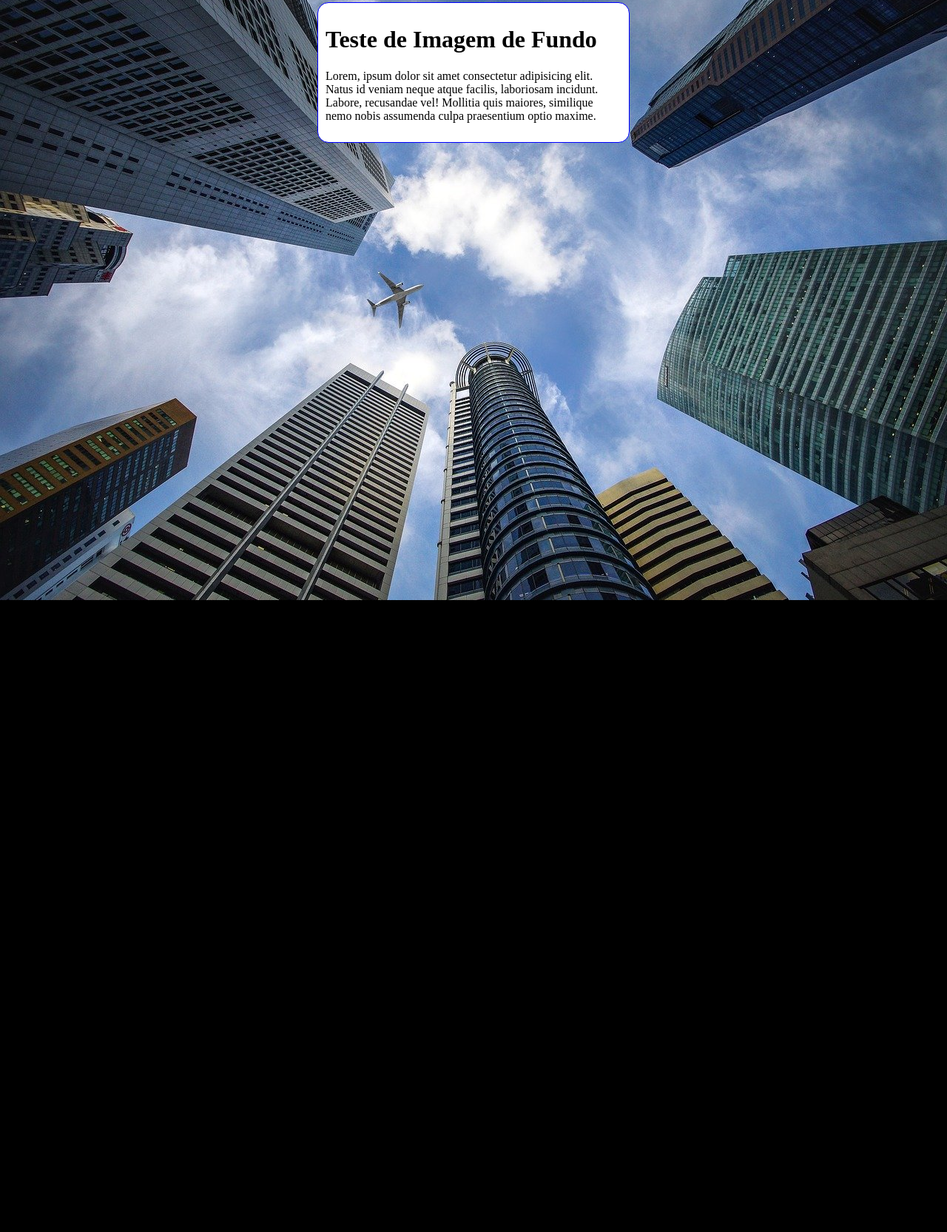
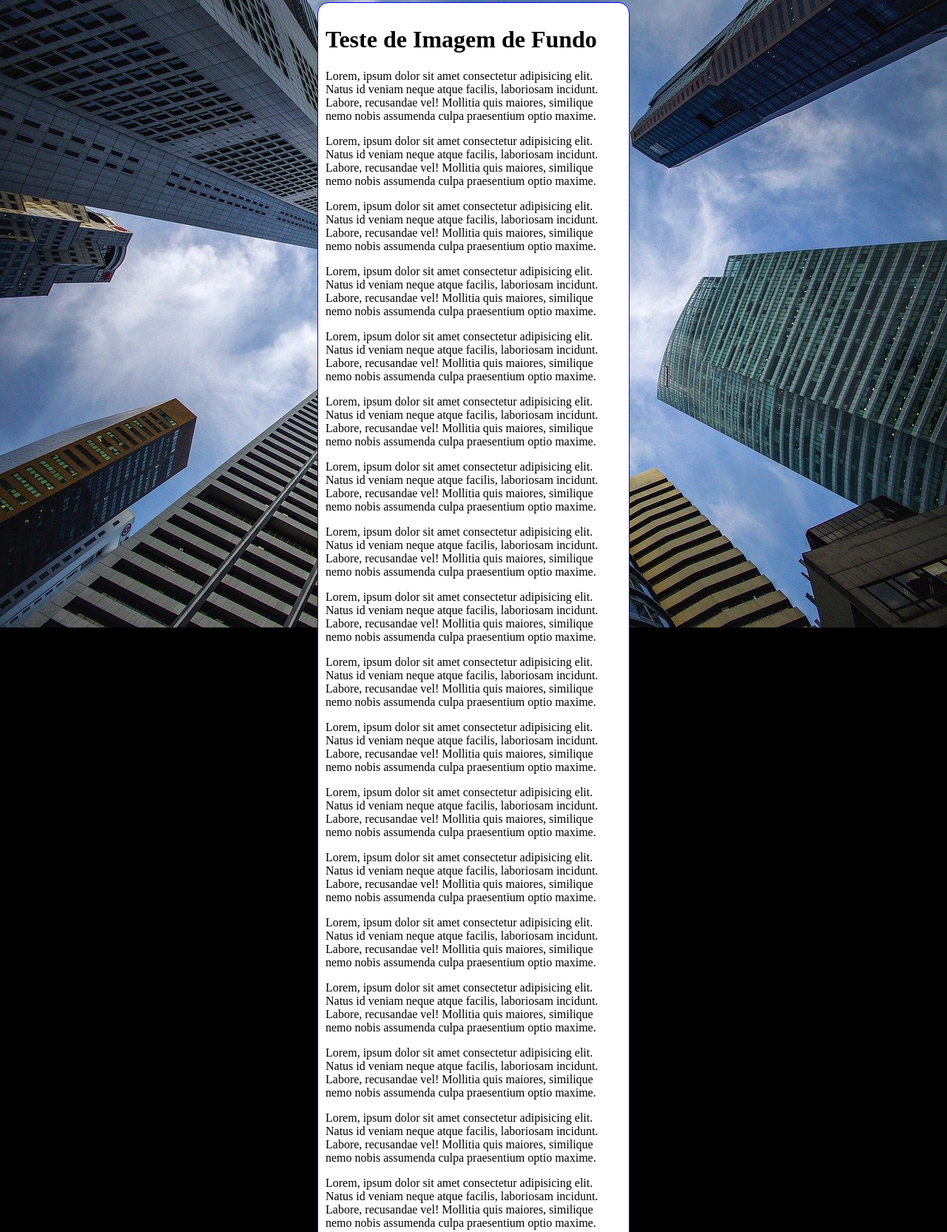
Before and after one commit to TioRiques2/HTML-CSS, a plain HTML site: page Exercicios/ex022/fundo06.html in a window 1280 px wide. Shown: the part 5-1670 px from the top of the page at 74% size. Before the commit the page ends 816 px from the top, so only its background shows below. Drawn offline with Linux system fonts and the light colour scheme.

Commit message:
att o ex022

```diff
--- a/Exercicios/ex022/fundo06.html
+++ b/Exercicios/ex022/fundo06.html
@@ -3,7 +3,7 @@
 <head>
     <meta charset="UTF-8">
     <meta name="viewport" content="width=device-width, initial-scale=1.0">
-    <title>Document</title>
+    <title>Fundo Fixo de Tela</title>
     <style>
         body{
             height: 100vh;
@@ -28,6 +28,25 @@
     <main>
         <h1>Teste de Imagem de Fundo</h1>
         <P>Lorem, ipsum dolor sit amet consectetur adipisicing elit. Natus id veniam neque atque facilis, laboriosam incidunt. Labore, recusandae vel! Mollitia quis maiores, similique nemo nobis assumenda culpa praesentium optio maxime.</P>
+        <P>Lorem, ipsum dolor sit amet consectetur adipisicing elit. Natus id veniam neque atque facilis, laboriosam incidunt. Labore, recusandae vel! Mollitia quis maiores, similique nemo nobis assumenda culpa praesentium optio maxime.</P>
+        <P>Lorem, ipsum dolor sit amet consectetur adipisicing elit. Natus id veniam neque atque facilis, laboriosam incidunt. Labore, recusandae vel! Mollitia quis maiores, similique nemo nobis assumenda culpa praesentium optio maxime.</P>
+        <P>Lorem, ipsum dolor sit amet consectetur adipisicing elit. Natus id veniam neque atque facilis, laboriosam incidunt. Labore, recusandae vel! Mollitia quis maiores, similique nemo nobis assumenda culpa praesentium optio maxime.</P>
+        <P>Lorem, ipsum dolor sit amet consectetur adipisicing elit. Natus id veniam neque atque facilis, laboriosam incidunt. Labore, recusandae vel! Mollitia quis maiores, similique nemo nobis assumenda culpa praesentium optio maxime.</P>
+        <P>Lorem, ipsum dolor sit amet consectetur adipisicing elit. Natus id veniam neque atque facilis, laboriosam incidunt. Labore, recusandae vel! Mollitia quis maiores, similique nemo nobis assumenda culpa praesentium optio maxime.</P>
+        <P>Lorem, ipsum dolor sit amet consectetur adipisicing elit. Natus id veniam neque atque facilis, laboriosam incidunt. Labore, recusandae vel! Mollitia quis maiores, similique nemo nobis assumenda culpa praesentium optio maxime.</P>
+        <P>Lorem, ipsum dolor sit amet consectetur adipisicing elit. Natus id veniam neque atque facilis, laboriosam incidunt. Labore, recusandae vel! Mollitia quis maiores, similique nemo nobis assumenda culpa praesentium optio maxime.</P>
+        <P>Lorem, ipsum dolor sit amet consectetur adipisicing elit. Natus id veniam neque atque facilis, laboriosam incidunt. Labore, recusandae vel! Mollitia quis maiores, similique nemo nobis assumenda culpa praesentium optio maxime.</P>
+        <P>Lorem, ipsum dolor sit amet consectetur adipisicing elit. Natus id veniam neque atque facilis, laboriosam incidunt. Labore, recusandae vel! Mollitia quis maiores, similique nemo nobis assumenda culpa praesentium optio maxime.</P>
+        <P>Lorem, ipsum dolor sit amet consectetur adipisicing elit. Natus id veniam neque atque facilis, laboriosam incidunt. Labore, recusandae vel! Mollitia quis maiores, similique nemo nobis assumenda culpa praesentium optio maxime.</P>
+        <P>Lorem, ipsum dolor sit amet consectetur adipisicing elit. Natus id veniam neque atque facilis, laboriosam incidunt. Labore, recusandae vel! Mollitia quis maiores, similique nemo nobis assumenda culpa praesentium optio maxime.</P>
+        <P>Lorem, ipsum dolor sit amet consectetur adipisicing elit. Natus id veniam neque atque facilis, laboriosam incidunt. Labore, recusandae vel! Mollitia quis maiores, similique nemo nobis assumenda culpa praesentium optio maxime.</P>
+        <P>Lorem, ipsum dolor sit amet consectetur adipisicing elit. Natus id veniam neque atque facilis, laboriosam incidunt. Labore, recusandae vel! Mollitia quis maiores, similique nemo nobis assumenda culpa praesentium optio maxime.</P>
+        <P>Lorem, ipsum dolor sit amet consectetur adipisicing elit. Natus id veniam neque atque facilis, laboriosam incidunt. Labore, recusandae vel! Mollitia quis maiores, similique nemo nobis assumenda culpa praesentium optio maxime.</P>
+        <P>Lorem, ipsum dolor sit amet consectetur adipisicing elit. Natus id veniam neque atque facilis, laboriosam incidunt. Labore, recusandae vel! Mollitia quis maiores, similique nemo nobis assumenda culpa praesentium optio maxime.</P>
+        <P>Lorem, ipsum dolor sit amet consectetur adipisicing elit. Natus id veniam neque atque facilis, laboriosam incidunt. Labore, recusandae vel! Mollitia quis maiores, similique nemo nobis assumenda culpa praesentium optio maxime.</P>
+        <P>Lorem, ipsum dolor sit amet consectetur adipisicing elit. Natus id veniam neque atque facilis, laboriosam incidunt. Labore, recusandae vel! Mollitia quis maiores, similique nemo nobis assumenda culpa praesentium optio maxime.</P>
+        <P>Lorem, ipsum dolor sit amet consectetur adipisicing elit. Natus id veniam neque atque facilis, laboriosam incidunt. Labore, recusandae vel! Mollitia quis maiores, similique nemo nobis assumenda culpa praesentium optio maxime.</P>
+        <P>Lorem, ipsum dolor sit amet consectetur adipisicing elit. Natus id veniam neque atque facilis, laboriosam incidunt. Labore, recusandae vel! Mollitia quis maiores, similique nemo nobis assumenda culpa praesentium optio maxime.</P>
     </main>
 
 </body>
```
